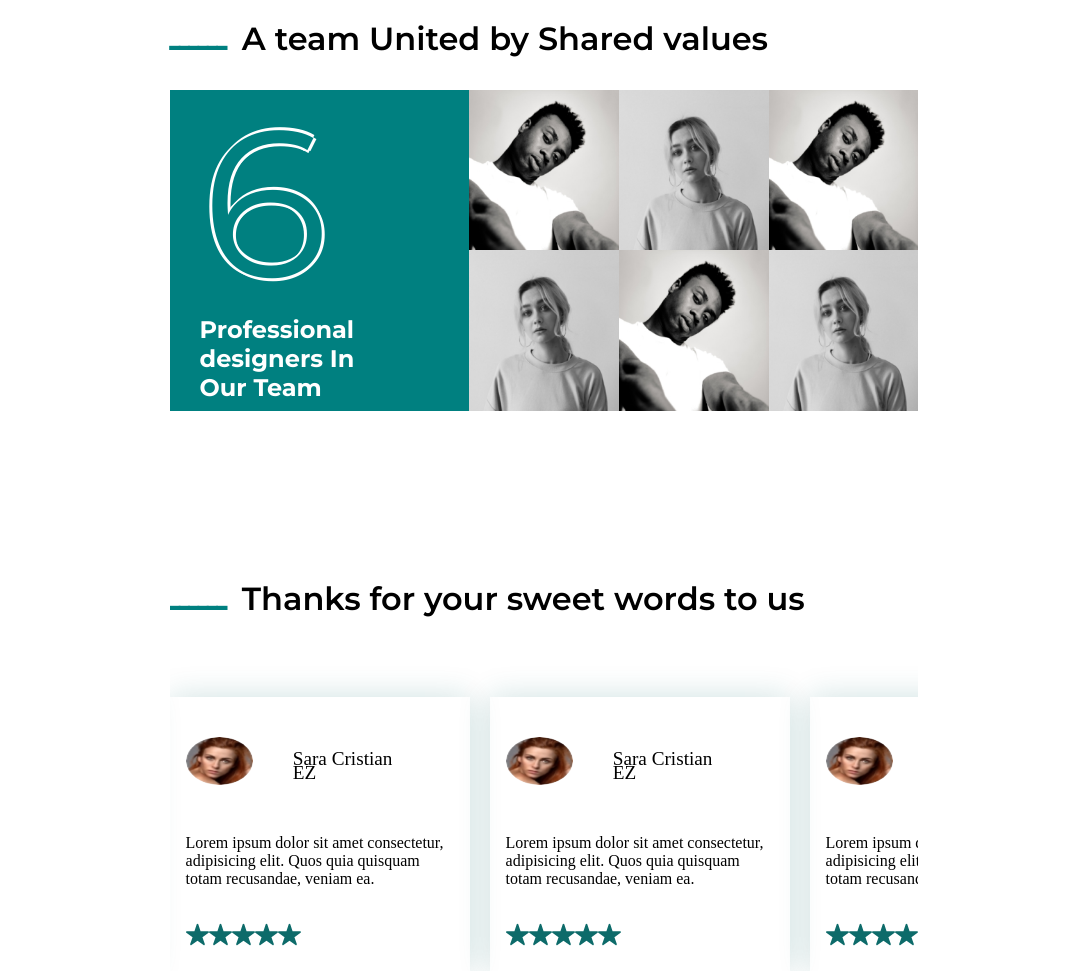
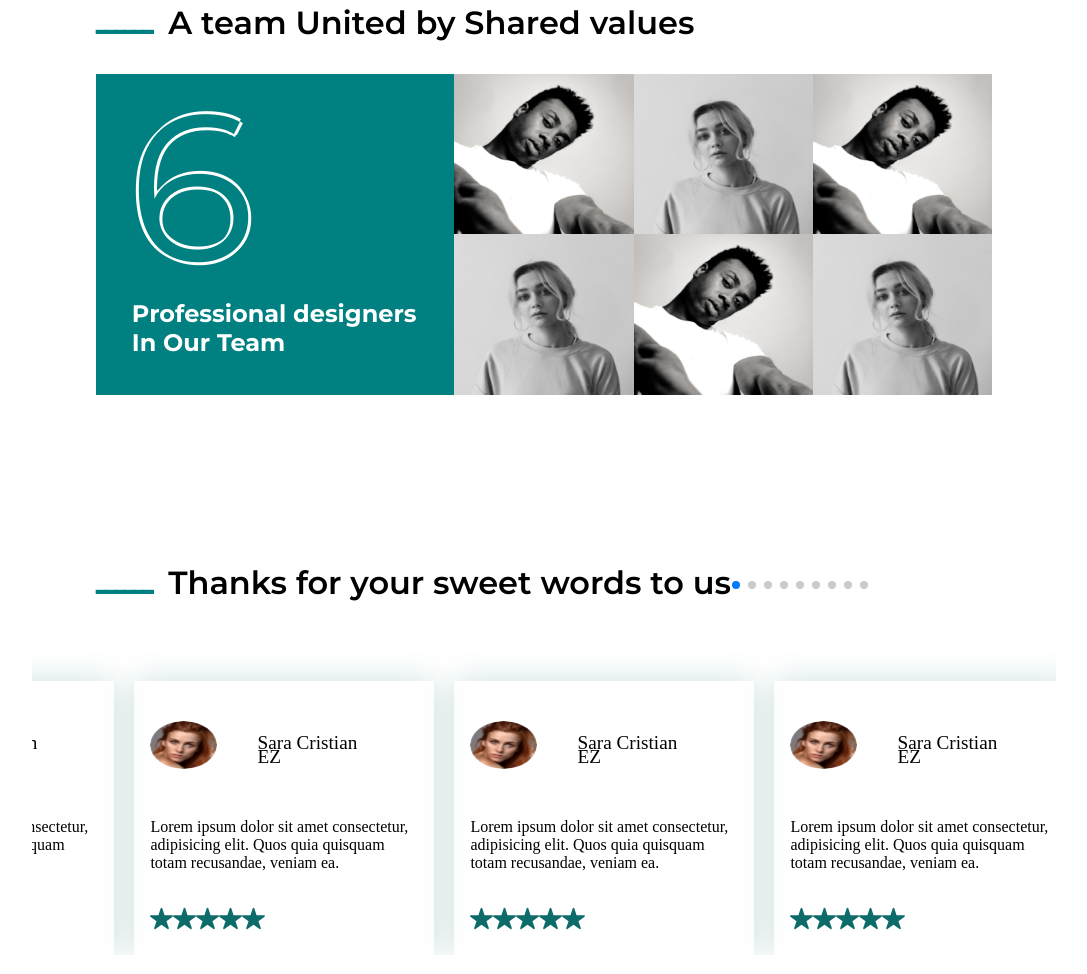
Before and after one commit to dev-aliGoodarzi/scss_BEM, a plain HTML site: page index.html in a window 1280 px wide. Shown: the part 641-1615 px from the top of the page, without its empty margins (96-1183 px from the left). Drawn offline with nearby package versions, Linux system fonts and the light colour scheme.

Commit message:
last before change

```diff
--- a/index.html
+++ b/index.html
@@ -54,7 +54,10 @@
           </div>
         </div>
         <div class="hamburgerMenuContainer" id="hamburgerMenuContainer">
-          <div class="hamburgerMenuContainer__linksMasterContaier" id="ham_linksMaster">
+          <div
+            class="hamburgerMenuContainer__linksMasterContaier"
+            id="ham_linksMaster"
+          >
             <div class="logo">IN.DESIGN</div>
             <div class="links">
               <a href="#" class="home">Home</a>
@@ -142,6 +145,7 @@
             <span> ــــــ </span>
             <span> Thanks for your sweet words to us</span>
           </div>
+          <div class="swiper-pagination swiper-pg"></div>
           <div class="customers_comment swiper-wrapper">
             <div class="item swiper-slide">
               <div class="top">
--- a/scripts/app.js
+++ b/scripts/app.js
@@ -22,6 +22,11 @@ const swiper = new Swiper('.swiper', {
         nextEl: '#next',
         prevEl: '#prev',
     },
+    pagination: {
+        el: '.swiper-pagination',
+        type: 'bullets',
+        clickable: true,
+    },
 });
 
 
--- a/styles/--fonts/fonts.scss
+++ b/styles/--fonts/fonts.scss
@@ -29,6 +29,22 @@
 }
 
 body {
-  box-sizing: border-box;
-  padding: 1rem;
 }
+
+@media screen and (max-width: 400px) {
+  body {
+    padding: 1rem;
+    .landing {
+      .landing__navBar {
+        margin: {
+          top: -1rem;
+          left: -1rem;
+          right: -1rem;
+        }
+      }
+    }
+    .swiper-pg {
+      display: none !important;
+    }
+  }
+}
--- a/styles/customerCommentsContainerMaster/customerCommentsContainerMaster.scss
+++ b/styles/customerCommentsContainerMaster/customerCommentsContainerMaster.scss
@@ -3,8 +3,18 @@
   height: 70vh;
   display: flex;
   align-items: center;
-  justify-content: center;
+  justify-content: flex-start;
   position: relative;
+  .swiper-pg {
+    width: 30%;
+    height: 5vh;
+    position: absolute !important;
+    bottom: 0 !important;
+    left: 60% !important;
+    top: 3% !important;
+    right: 0% !important;
+    z-index: 40;
+  }
   .btn-container {
     width: 5rem;
     height: 3rem;
@@ -32,14 +42,14 @@
     }
   }
   .mainContainer {
-    width: 60%;
+    width: 80%;
     height: 70%;
     display: flex;
     flex-direction: column;
     align-items: center;
     justify-content: space-between;
     .customerCommentsSlideContainer__aboutTeam__about {
-      width: 100%;
+      width: calc(100% - 12.5%);
       height: 10%;
       display: flex;
       align-items: center;
@@ -66,13 +76,16 @@
       }
     }
     .customers_comment {
-      width: 100%;
+      width: 80%;
       height: 70%;
       display: flex;
       align-items: center;
       justify-content: space-between;
+      &::selection {
+        background-color: transparent;
+      }
       .item {
-        width: 23%;
+        width: 25%;
         height: 100%;
         display: flex;
         flex-direction: column;
@@ -82,6 +95,9 @@
         box-sizing: border-box;
         padding: 1rem;
         transition: transform 0.3s ease;
+        &::selection {
+          background-color: transparent;
+        }
         .swiper-slide {
           width: 23% !important;
         }
@@ -125,6 +141,9 @@
               font : {
                 size: 1.2rem;
               }
+              &::selection {
+                background-color: transparent;
+              }
             }
             .groupName {
               width: 100%;
@@ -134,6 +153,9 @@
               justify-content: flex-start;
               font : {
                 size: 1.2rem;
+              }
+              &::selection {
+                background-color: transparent;
               }
             }
           }
@@ -191,6 +213,7 @@
       flex-direction: column;
       align-items: center;
       justify-content: start !important;
+
       .customerCommentsSlideContainer__aboutTeam__about {
         width: 100%;
         height: 56px;
--- a/styles/humanResources/humanResources.scss
+++ b/styles/humanResources/humanResources.scss
@@ -5,7 +5,7 @@
   align-items: center;
   justify-content: center;
   .humanResouresContainer__aboutTeam {
-    width: 60%;
+    width: 70%;
     height: 70%;
     display: flex;
     flex-direction: column;
@@ -136,7 +136,7 @@
               box-sizing: border-box;
               padding: {
                 left: 10%;
-                top: 70%;
+                top: 60%;
               }
               color: rgba(255, 255, 255, 0.699);
               font : {
--- a/styles/landing/landing.scss
+++ b/styles/landing/landing.scss
@@ -7,6 +7,7 @@
   align-items: center;
   justify-content: space-between;
   box-sizing: border-box;
+
   background : {
     image: url("../images/landing-section/bg.png");
     position: center;
@@ -22,8 +23,6 @@
     justify-content: space-between;
     position: relative;
     top: 1vh;
-    transform: scale(1.1);
-    margin-top: -1rem;
     .header__logo {
       width: 10%;
       height: 100%;
@@ -61,7 +60,7 @@
     }
   }
   .loadigContainer {
-    width: 70vw;
+    width: 70%;
     height: 90%;
     display: flex;
     align-items: center;
@@ -125,7 +124,7 @@
       }
     }
     .landing__imageContainer {
-      width: 470px;
+      width: 47%;
       height: 484px;
       position: relative;
       z-index: 1;
```
Also changed, not shown: styles/--fonts/fonts.css, styles/customerCommentsContainerMaster/customerCommentsContainerMaster.css, styles/humanResources/humanResources.css, styles/landing/landing.css, styles/main.css, 4 other files.
